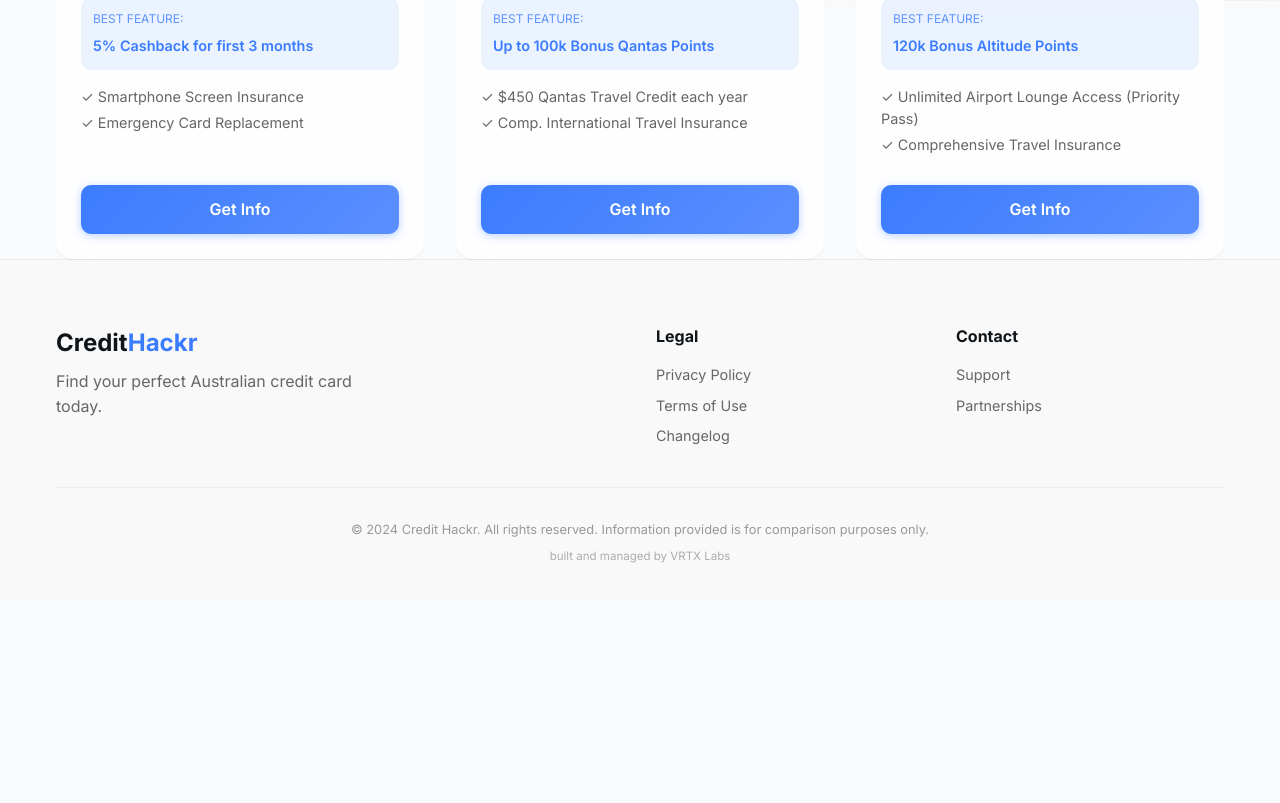
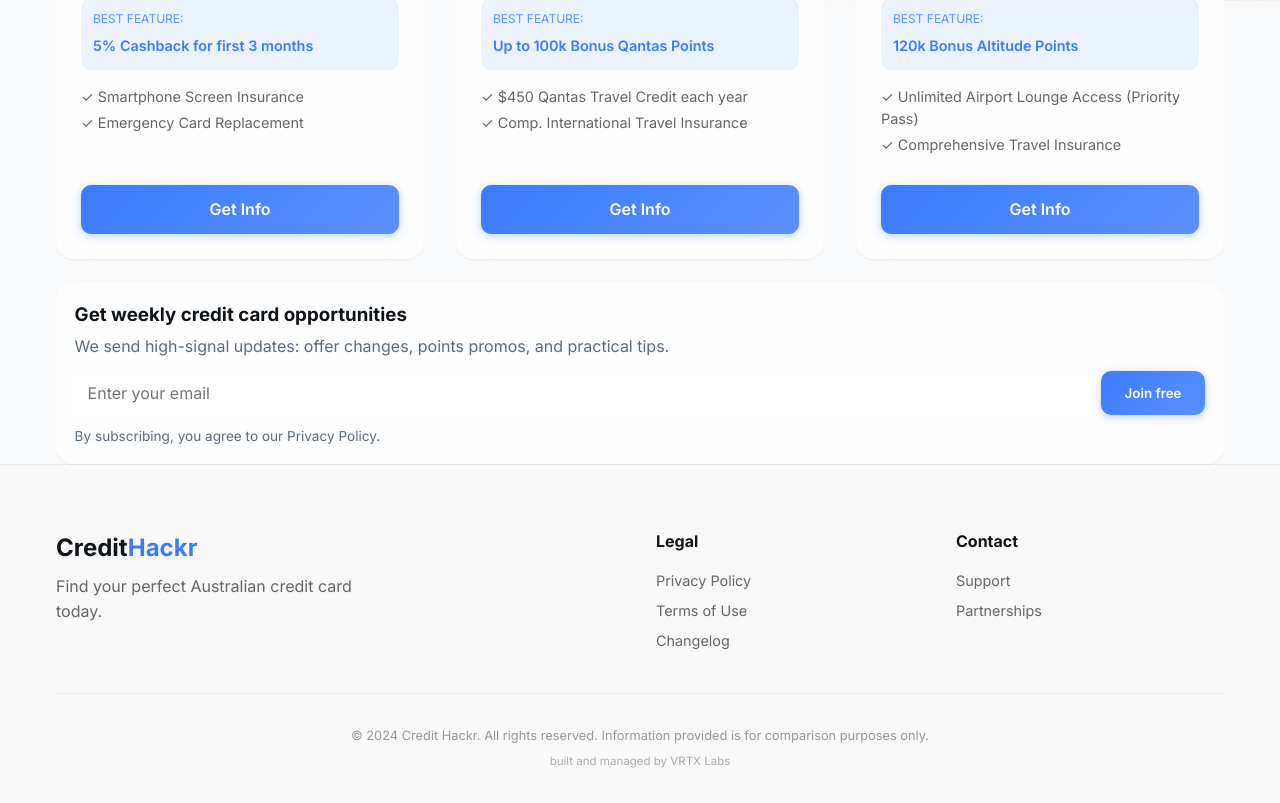
Before and after one commit to vsanghani/credit-hackr, a React (Vite) app: page / in a window 1280 px wide. Shown: the part 799-1602 px from the top of the page. Before the commit the page ends 1397 px from the top, so only its background shows below. Built offline with nearby package versions, Linux system fonts and the light colour scheme; no server answers.

Commit message:
add email lead capture

```diff
--- /dev/null
+++ b/src/components/LeadCapture.css
@@ -0,0 +1,53 @@
+.lead-capture {
+    margin-top: 1.5rem;
+    padding: 1rem 1.1rem;
+    border-radius: var(--radius-lg);
+}
+
+.lead-capture__copy h3 {
+    margin: 0 0 0.35rem;
+}
+
+.lead-capture__copy p {
+    margin: 0 0 0.75rem;
+    color: var(--text-muted);
+}
+
+.lead-capture__form {
+    display: flex;
+    flex-wrap: wrap;
+    gap: 0.6rem;
+}
+
+.lead-capture__form input {
+    flex: 1 1 14rem;
+    min-height: 2.75rem;
+    border-radius: var(--radius-md);
+    border: 1px solid rgba(255, 255, 255, 0.55);
+    background: rgba(255, 255, 255, 0.55);
+    padding: 0.55rem 0.75rem;
+    font: inherit;
+}
+
+.lead-capture__legal {
+    margin: 0.65rem 0 0;
+    font-size: 0.85rem;
+    color: var(--text-muted);
+}
+
+.lead-capture__status {
+    margin: 0.55rem 0 0;
+    font-weight: 600;
+}
+
+.lead-capture__status.is-error {
+    color: #b42318;
+}
+
+.lead-capture__status.is-success {
+    color: #0f9b61;
+}
+
+.lead-capture--compact {
+    margin-top: 1rem;
+}
--- /dev/null
+++ b/src/components/LeadCapture.jsx
@@ -0,0 +1,83 @@
+import { useState } from 'react';
+import { Link } from 'react-router-dom';
+import { trackEvent } from '../lib/analytics';
+import './LeadCapture.css';
+
+const LeadCapture = ({
+    sourceContext = 'site',
+    title = 'Get the best card deals in your inbox',
+    description = 'Weekly picks, fee changes, and reward opportunities. No spam.',
+    compact = false
+}) => {
+    const [email, setEmail] = useState('');
+    const [status, setStatus] = useState('idle');
+    const [message, setMessage] = useState('');
+
+    const submit = async (e) => {
+        e.preventDefault();
+        const normalized = email.trim().toLowerCase();
+        if (!normalized) return;
+
+        setStatus('loading');
+        setMessage('');
+        trackEvent('lead_capture_submitted', { sourceContext });
+
+        try {
+            const res = await fetch('/api/leads', {
+                method: 'POST',
+                headers: {
+                    'Content-Type': 'application/json',
+                    Accept: 'application/json'
+                },
+                body: JSON.stringify({
+                    email: normalized,
+                    sourcePage: window.location.pathname,
+                    sourceContext
+                })
+            });
+
+            if (!res.ok) throw new Error('Unable to subscribe');
+
+            setStatus('success');
+            setMessage('Thanks, you are subscribed.');
+            setEmail('');
+            trackEvent('lead_capture_success', { sourceContext });
+        } catch {
+            setStatus('error');
+            setMessage('Could not subscribe right now. Please try again.');
+            trackEvent('lead_capture_failed', { sourceContext });
+        }
+    };
+
+    return (
+        <section className={`lead-capture glass ${compact ? 'lead-capture--compact' : ''}`} aria-label="Email signup">
+            <div className="lead-capture__copy">
+                <h3>{title}</h3>
+                <p>{description}</p>
+            </div>
+            <form className="lead-capture__form" onSubmit={submit}>
+                <input
+                    type="email"
+                    inputMode="email"
+                    autoComplete="email"
+                    required
+                    value={email}
+                    onChange={(e) => setEmail(e.target.value)}
+                    placeholder="Enter your email"
+                    aria-label="Email address"
+                />
+                <button className="btn btn-primary" type="submit" disabled={status === 'loading'}>
+                    {status === 'loading' ? 'Joining...' : 'Join free'}
+                </button>
+            </form>
+            <p className="lead-capture__legal">
+                By subscribing, you agree to our <Link to="/privacy">Privacy Policy</Link>.
+            </p>
+            {message && (
+                <p className={`lead-capture__status ${status === 'error' ? 'is-error' : 'is-success'}`}>{message}</p>
+            )}
+        </section>
+    );
+};
+
+export default LeadCapture;
--- a/src/pages/BlogList.jsx
+++ b/src/pages/BlogList.jsx
@@ -2,6 +2,7 @@ import { useEffect } from 'react';
 import { Link } from 'react-router-dom';
 import { Calendar, User, ArrowRight, Clock } from 'lucide-react';
 import { blogsData } from '../data/blogsData';
+import LeadCapture from '../components/LeadCapture';
 import { applyBlogIndexSeo, resetToSiteDefaults } from '../utils/seo';
 import './BlogList.css';
 
@@ -60,6 +61,12 @@ const BlogList = () => {
                         </article>
                     ))}
                 </div>
+
+                <LeadCapture
+                    sourceContext="blog_index_footer"
+                    title="Want new guides in your inbox?"
+                    description="Get notified when we publish new card strategy articles and market updates."
+                />
             </div>
         </div>
     );
--- a/src/pages/CardsPage.jsx
+++ b/src/pages/CardsPage.jsx
@@ -2,6 +2,7 @@ import { useState, useMemo, useEffect } from 'react';
 import { useLocation } from 'react-router-dom';
 import { Search } from 'lucide-react';
 import Card from '../components/Card';
+import LeadCapture from '../components/LeadCapture';
 import { useCards } from '../context/CardsContext';
 import { trackEvent } from '../lib/analytics';
 import { applyCardsListingSeo, resetToSiteDefaults } from '../utils/seo';
@@ -299,6 +300,13 @@ const CardsPage = () => {
                     )}
                 </section>
             )}
+
+            <LeadCapture
+                sourceContext="cards_listing_footer"
+                title="Track fee and bonus updates"
+                description="Get notified when annual fees, bonuses, or key card features change."
+                compact
+            />
         </div>
     );
 };
--- a/src/pages/Home.jsx
+++ b/src/pages/Home.jsx
@@ -2,6 +2,7 @@ import { useState, useEffect } from 'react';
 import { useNavigate } from 'react-router-dom';
 import { Search, ChevronRight } from 'lucide-react';
 import Card from '../components/Card';
+import LeadCapture from '../components/LeadCapture';
 import { useCards } from '../context/CardsContext';
 import { applyHomeSeo, resetToSiteDefaults } from '../utils/seo';
 import './Home.css';
@@ -70,6 +71,12 @@ const Home = () => {
                         </div>
                     ))}
                 </div>
+
+                <LeadCapture
+                    sourceContext="home_popular_section"
+                    title="Get weekly credit card opportunities"
+                    description="We send high-signal updates: offer changes, points promos, and practical tips."
+                />
             </section>
         </div>
     );
```
Also changed, not shown: api/leads.js (added, +121 -0 lines), 2 other files (tests, documents, lock files or other folders).
